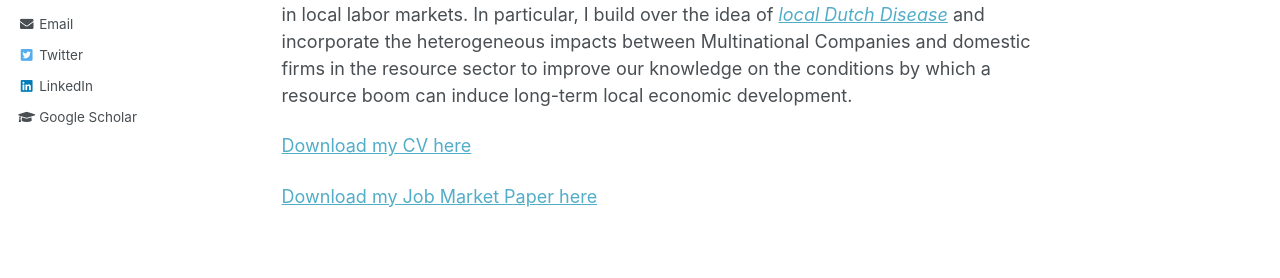
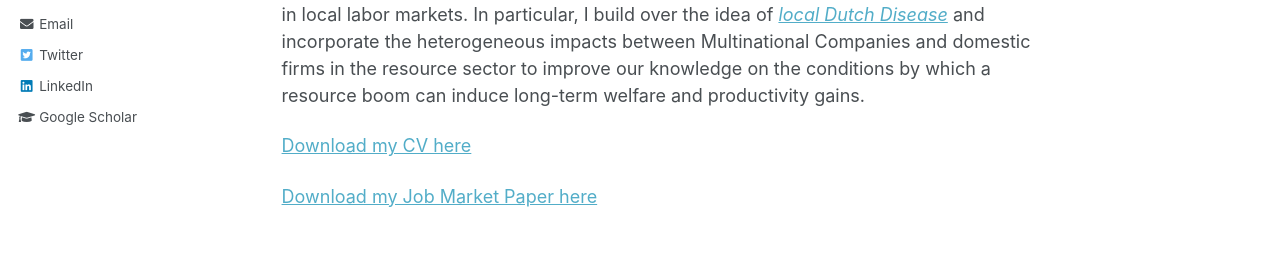
Before and after one commit to pedrofierroz87/pedrofierroz87.github.io, a Jekyll site: the page built from _pages/about.md, in a window 1280 px wide. Shown: the part 320-598 px from the top of the page. Built offline with Jekyll 4.4.1, drawn with Linux system fonts in a browser that asks for light colours.

Commit message:
Update about.md

```diff
--- a/_pages/about.md
+++ b/_pages/about.md
@@ -8,7 +8,7 @@ redirect_from:
   - /about.html
 ---
 
-Hi, I'm a PhD candidate in Economic Geography at the [London School of Economics and Political Science](https://lse.ac.uk), [Department of Geography and Environment](https://www.lse.ac.uk/geography-and-environment). My research lies on the intersection of the fields of international trade, development economics, and resource and urban economics. It aims to develop a better understanding of [<i>The Spatial Economy</i>](https://www.aeaweb.org/articles?id=10.1257/jel.20181414) for the design of policies that promote economic growth and development by means of more sustainable and inclusive forms of production. In my [Job Market Paper](https://onlinelibrary.wiley.com/doi/epdf/10.1111/jors.12269), I explore the contemporaneous and long-term general equilibrium effects of a resource boom and bust in local labor markets. In particular, I build over the idea of [<i>local Dutch Disease</i>](https://academic.oup.com/restud/article-abstract/85/2/695/4055596) and incorporate the heterogeneous impacts between Multinational Companies and domestic firms in the resource sector to improve our knowledge on the conditions by which a resource boom can induce long-term local economic development.
+Hi, I'm a PhD candidate in Economic Geography at the [London School of Economics and Political Science](https://lse.ac.uk), [Department of Geography and Environment](https://www.lse.ac.uk/geography-and-environment). My research lies on the intersection of the fields of international trade, development economics, and resource and urban economics. It aims to develop a better understanding of [<i>The Spatial Economy</i>](https://www.aeaweb.org/articles?id=10.1257/jel.20181414) for the design of policies that promote economic growth and development by means of more sustainable and inclusive forms of production. In my [Job Market Paper](https://onlinelibrary.wiley.com/doi/epdf/10.1111/jors.12269), I explore the contemporaneous and long-term general equilibrium effects of a resource boom and bust in local labor markets. In particular, I build over the idea of [<i>local Dutch Disease</i>](https://academic.oup.com/restud/article-abstract/85/2/695/4055596) and incorporate the heterogeneous impacts between Multinational Companies and domestic firms in the resource sector to improve our knowledge on the conditions by which a resource boom can induce long-term welfare and productivity gains.
 
 [Download my CV here](https://onlinelibrary.wiley.com/doi/epdf/10.1111/jors.12269)
 
```
